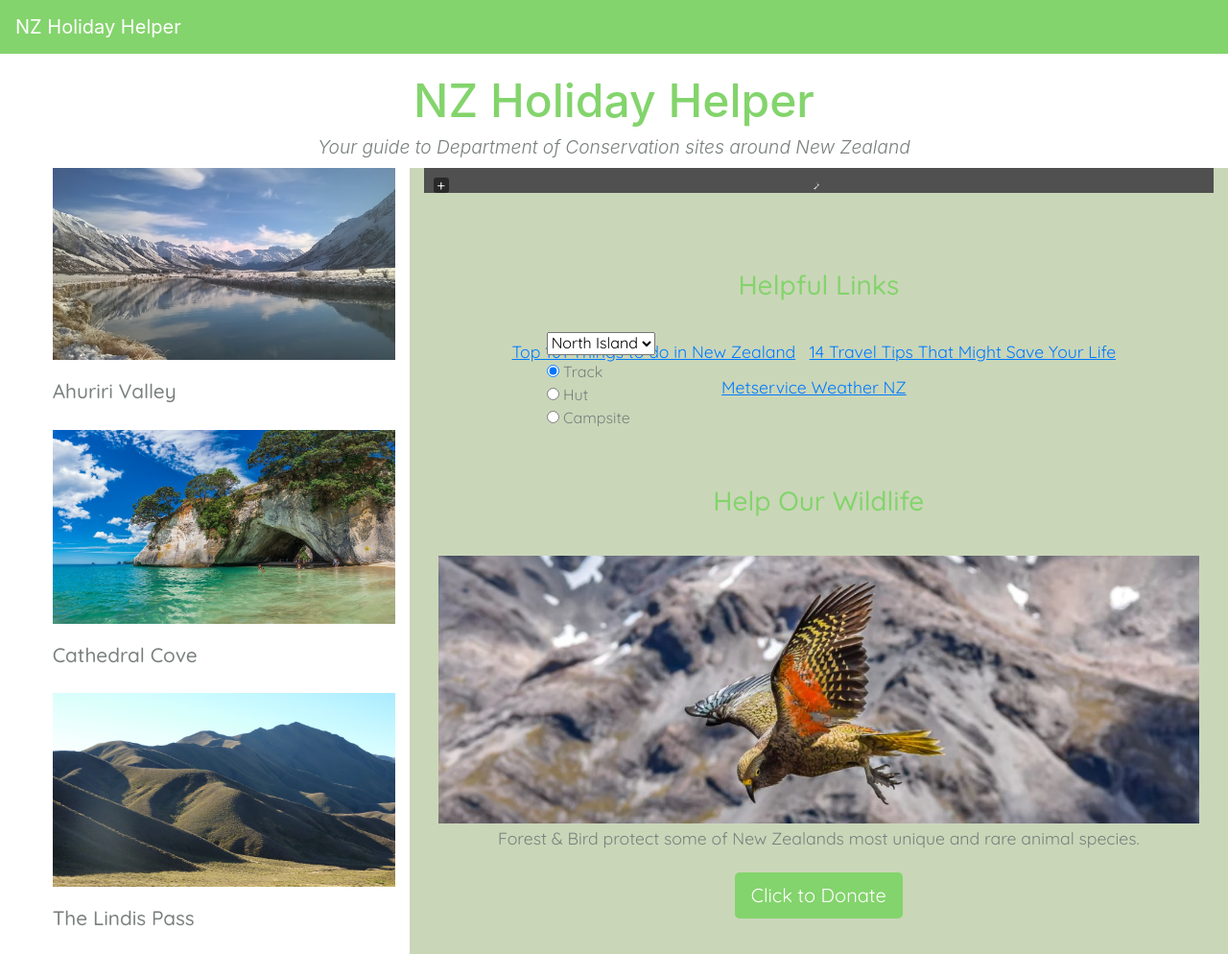
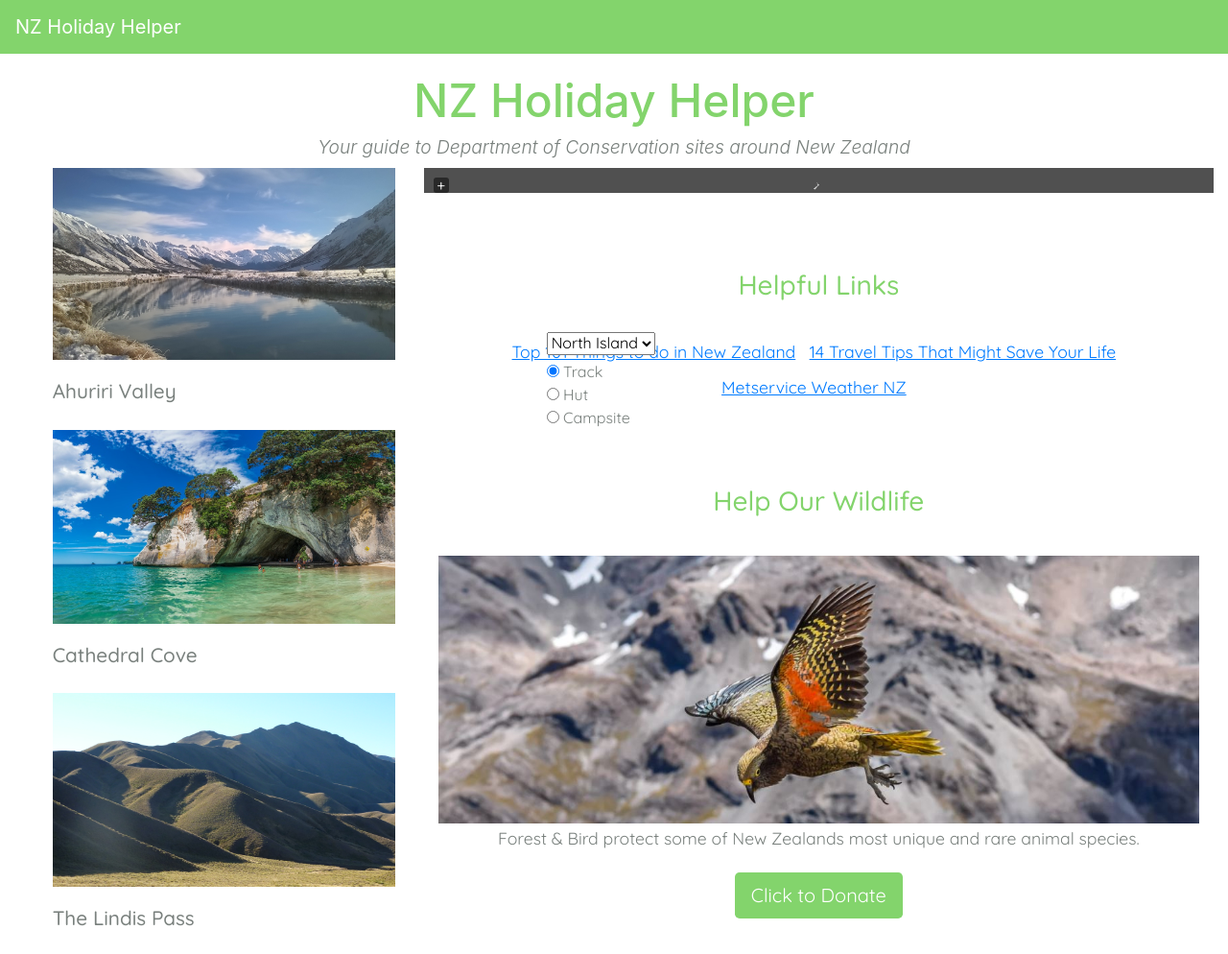
Before and after one commit to Holly-Horwood/holiday_helper, a PHP site: page / in a window 1280 px wide. Shown: the top 994 px of the page at 96% size. Run offline with PHP 8.4, Linux system fonts and the light colour scheme; some libraries are stand-ins or nearby versions.

Commit message:
removed css for old map

```diff
--- a/assets/css/style.css
+++ b/assets/css/style.css
@@ -21,10 +21,7 @@
     color: #79807D;
 }
 
-.map-div {
-    fill: #83d46c;
-    background-color: #CAD6B8;
-}
+
 
 .links-title, .newsletter-title, .support {
     color: #83d46c;
@@ -80,6 +77,7 @@
 }
 
 /*-------------------------------Map*/
+
 
 .search-options {
     float: left;
--- a/index.html
+++ b/index.html
@@ -83,7 +83,9 @@
             <!--END OF DATA FILE-->
 
             <!--START OF JVECTOR MAP-->
-            <div id="map"></div>
+               <div id="map">
+                </div>
+
             <!--END OF JVECTOR MAP-->
 
         <!--START OF LINKS-->
```
